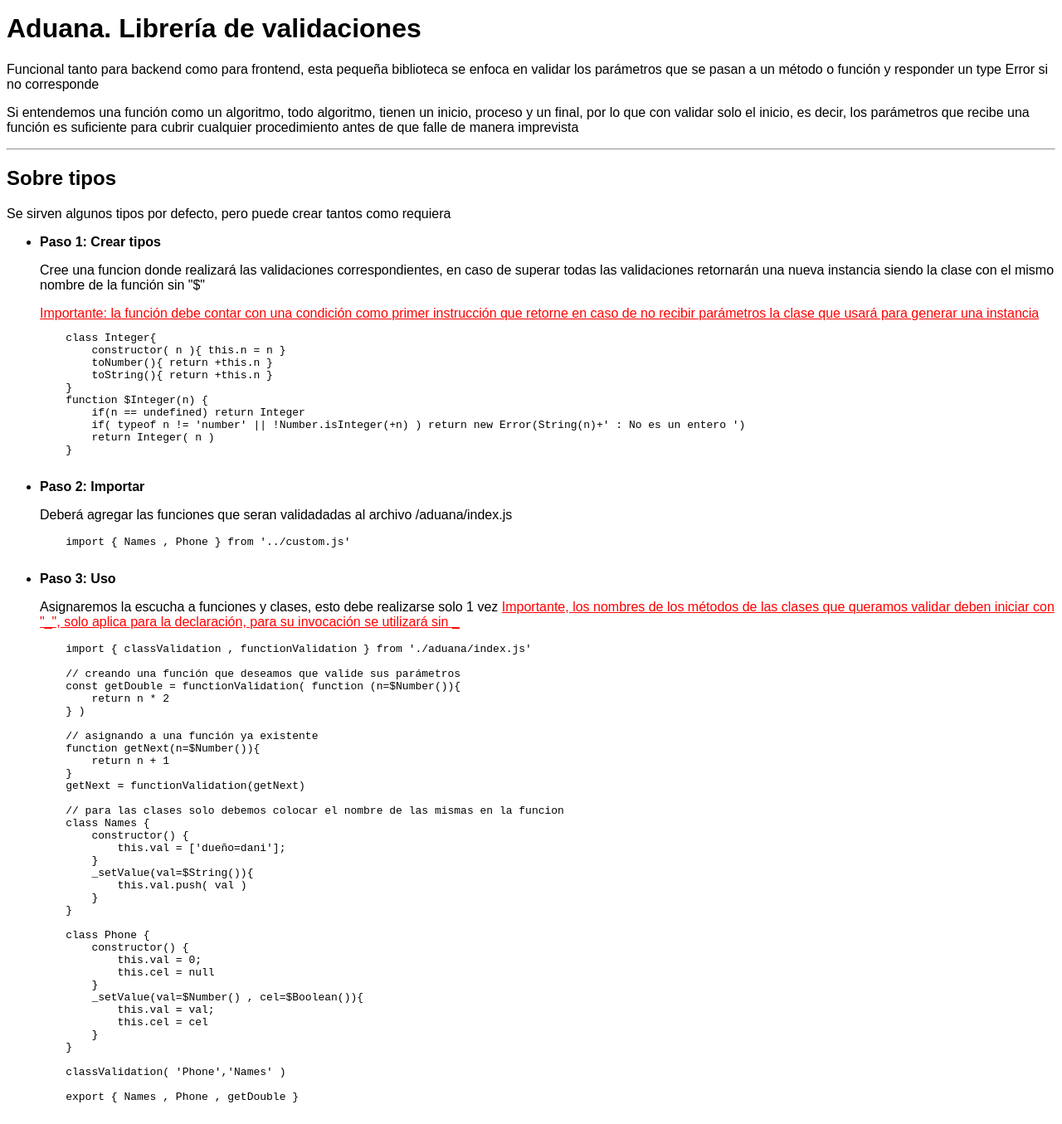
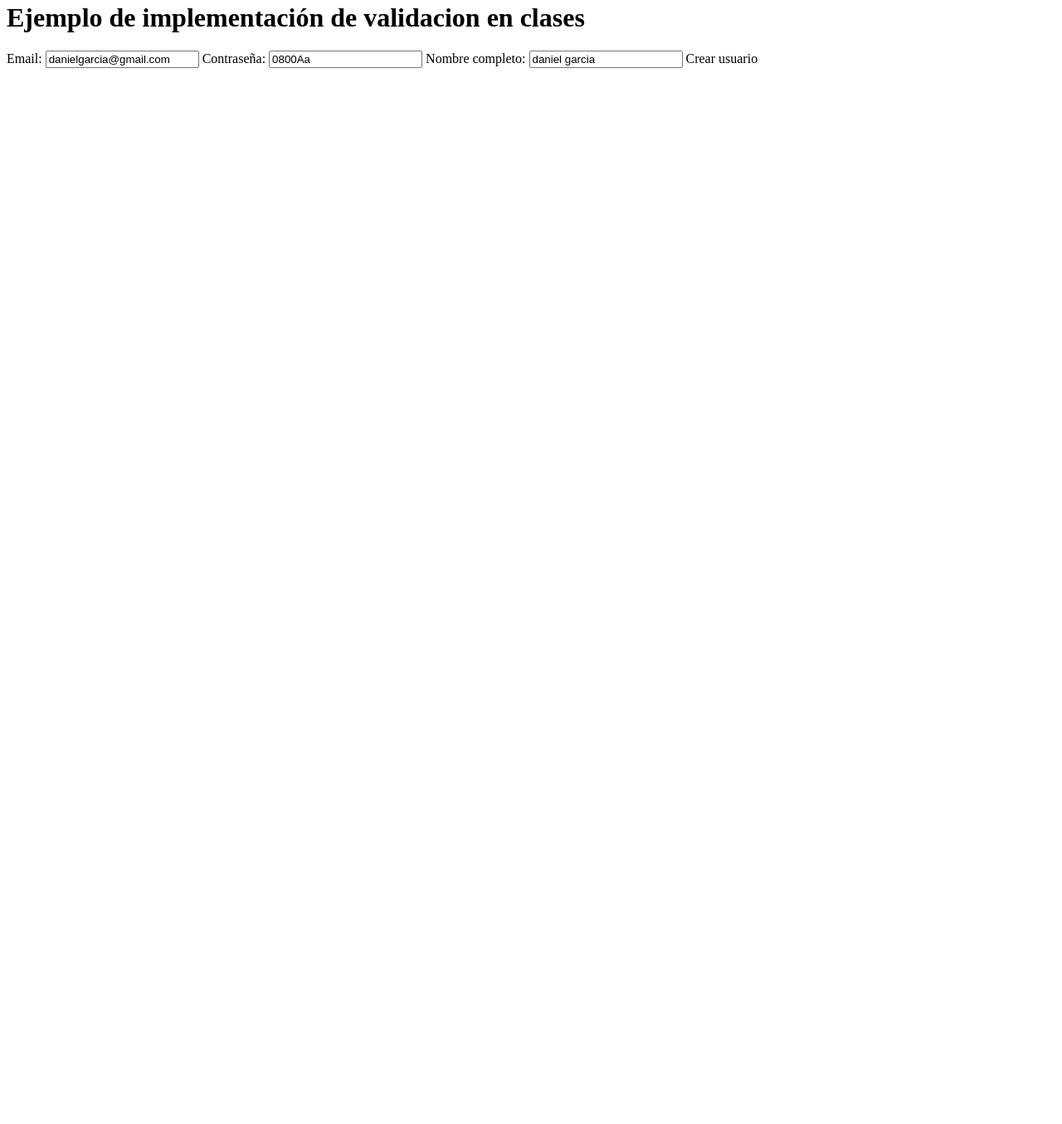
Before and after one commit to learfen/aduana-validations, a plain HTML site: page index.html in a window 1280 px wide. Shown: the part 5-1360 px from the top of the page at 83% size. After the commit the page ends 800 px from the top, so only its background shows below. Drawn offline with Linux system fonts and the light colour scheme.

Commit message:
Add files via upload

```diff
--- a/index.html
+++ b/index.html
@@ -1,122 +1,18 @@
-<!DOCTYPE html>
-<html lang="en">
 
-<head>
-    <meta charset="UTF-8" />
-    <meta http-equiv="X-UA-Compatible" content="IE=edge" />
-    <meta name="viewport" content="width=device-width, initial-scale=1.0" />
-    <title>Document</title>
-</head>
+<h1>Ejemplo de implementación de validacion en clases</h1>
 
-<body>
-    <div style="font-family: arial, serif">
-        <h1>Aduana. Librería de validaciones</h1>
-        <p>
-            Funcional tanto para backend como para frontend, esta pequeña biblioteca se enfoca en validar los parámetros que
-            se pasan a un método o función y responder un type Error si no
-            corresponde
-        </p>
+<label for="">Email:
+    <input id="userEmail" value="danielgarcia@gmail.com" type="text" validation="$Email">
+</label>
 
-        <p>
-            Si entendemos una función como un algoritmo, todo algoritmo,
-            tienen un inicio, proceso y un final, por lo que con validar
-            solo el inicio, es decir, los parámetros que recibe una función
-            es suficiente para cubrir cualquier procedimiento antes de que
-            falle de manera imprevista
-        </p>
-        <hr />
+<label for="">Contraseña:
+    <input id="userPassword" value="0800Aa" type="text" validation="$Password">
+</label>
 
-        <h2>Sobre tipos</h2>
-        <p>
-            Se sirven algunos tipos por defecto, pero puede crear tantos
-            como requiera
-        </p>
-        <ul>
-            <li>
-                <b>Paso 1: Crear tipos</b>
-                <p>
-    Cree una funcion donde realizará las validaciones
-    correspondientes, en caso de superar todas las
-    validaciones retornarán una nueva instancia siendo la clase
-    con el mismo nombre de la función sin "$"
-                </p>
-                <u style="color: red">Importante: la función debe contar con una condición
-                    como primer instrucción que retorne en caso de no
-                    recibir parámetros la clase que usará para generar una
-                    instancia</u>
-                <pre>
-    class Integer{
-        constructor( n ){ this.n = n }
-        toNumber(){ return +this.n }
-        toString(){ return +this.n }
-    }
-    function $Integer(n) {
-        if(n == undefined) return Integer
-        if( typeof n != 'number' || !Number.isInteger(+n) ) return new Error(String(n)+' : No es un entero ')
-        return Integer( n )
-    }
-                    </pre>
-            </li>
-            <li>
-                <b>Paso 2: Importar</b>
-                <p>
-                    Deberá agregar las funciones que seran validadadas al archivo /aduana/index.js
-                </p>
-                <pre>
-    import { Names , Phone } from '../custom.js'
-                    </pre>
-            </li>
-            <li>
-                <b>Paso 3: Uso</b>
-                <p>
-                    Asignaremos la escucha a funciones y clases, esto debe
-                    realizarse solo 1 vez
-                    <u style="color:red">
-                        Importante, los nombres de los métodos de las clases que queramos validar deben iniciar con "_", solo aplica para la declaración, para su invocación se utilizará sin _
-                    </u>
-                </p>
-                <pre>
-    import { classValidation , functionValidation } from './aduana/index.js'
+<label for="">Nombre completo:
+    <input id="userFullName" value="daniel garcia" type="text" validation="$FullName">
+</label>
 
-    // creando una función que deseamos que valide sus parámetros
-    const getDouble = functionValidation( function (n=$Number()){
-        return n * 2
-    } )
+<buton id="createUserButton">Crear usuario</buton>
 
-    // asignando a una función ya existente
-    function getNext(n=$Number()){
-        return n + 1
-    }
-    getNext = functionValidation(getNext)
-
-    // para las clases solo debemos colocar el nombre de las mismas en la funcion
-    class Names {
-        constructor() {
-            this.val = ['dueño=dani'];
-        }
-        _setValue(val=$String()){
-            this.val.push( val )
-        }
-    }
-
-    class Phone {
-        constructor() {
-            this.val = 0;
-            this.cel = null
-        }
-        _setValue(val=$Number() , cel=$Boolean()){
-            this.val = val;
-            this.cel = cel
-        }
-    }
-
-    classValidation( 'Phone','Names' )
-
-    export { Names , Phone , getDouble }
-        </pre>
-            </li>
-        </ul>
-    </div>
-</body>
 <script type="module" src="./js/index.js"></script>
-</html>
```
